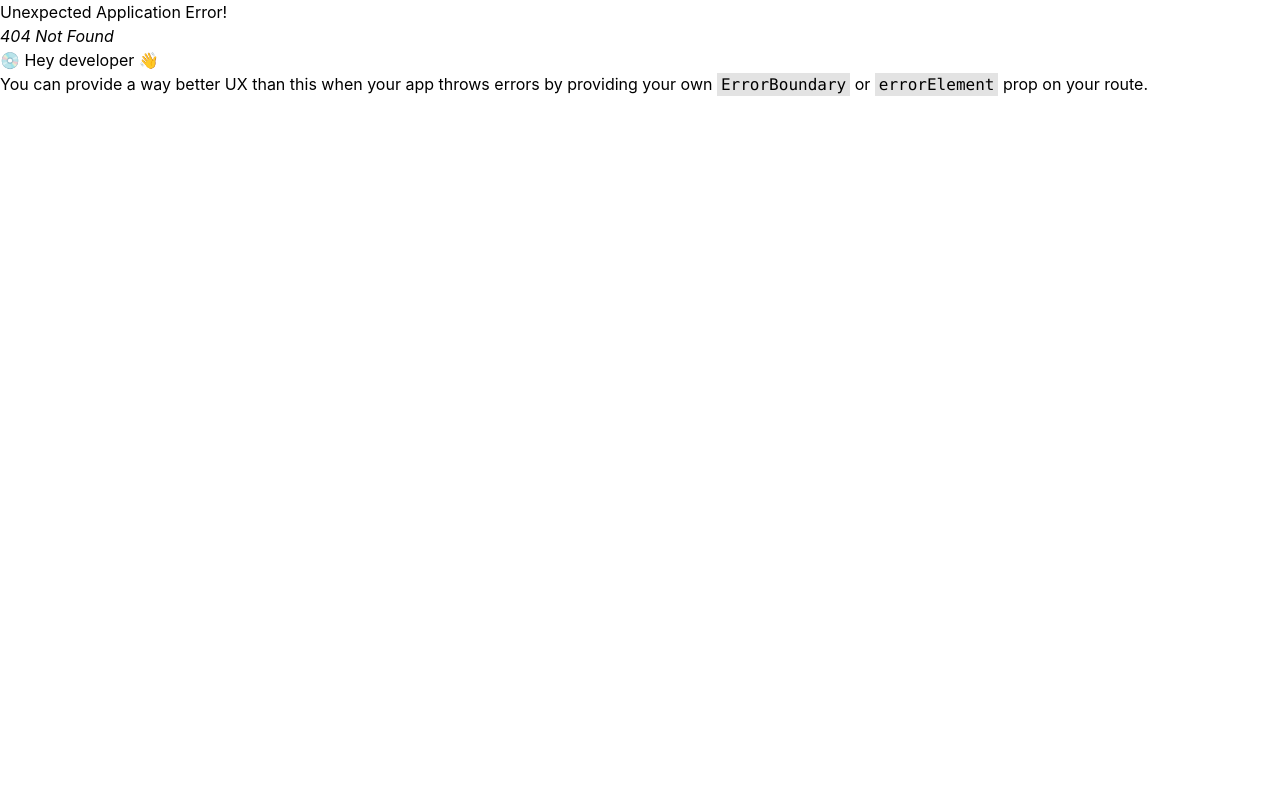
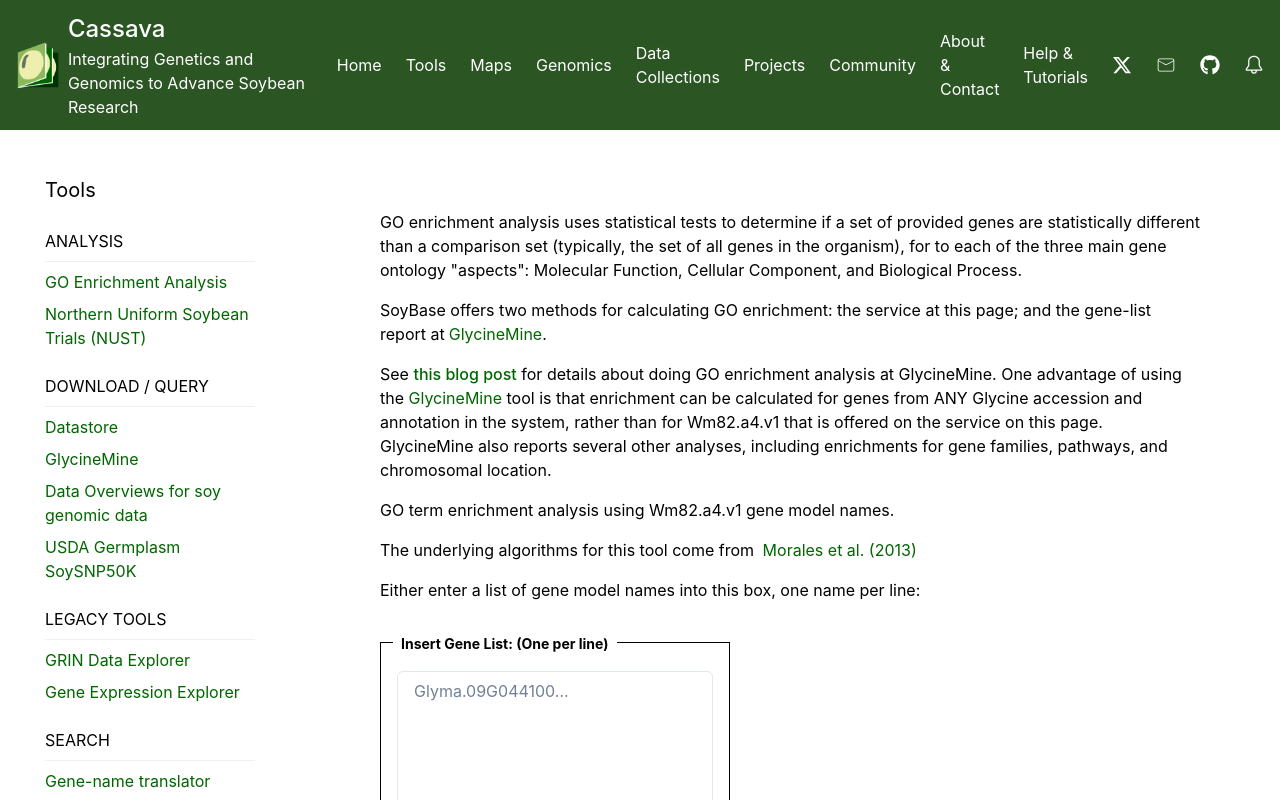
Before and after one commit to devtruongson/rice, a React (Vite) app: page /tools/analysis/go in a window 1280 px wide. Before the commit this address had no page. Shown: the top 800 px of the page. Built offline with nearby package versions, Linux system fonts and the light colour scheme.

Commit message:
add page Go

```diff
--- a/src/components/organisms/Header/index.tsx
+++ b/src/components/organisms/Header/index.tsx
@@ -45,7 +45,11 @@
                                     <MenuList>
                                         {item?.children?.map((itemChild, indexChild) => {
                                             return (
-                                                <Link to={itemChild.path} key={indexChild}>
+                                                <Link
+                                                    to={itemChild.path}
+                                                    key={indexChild}
+                                                    target={itemChild?.isBlank ? '_blank' : ''}
+                                                >
                                                     <MenuItem>{itemChild.label}</MenuItem>
                                                 </Link>
                                             );
--- a/src/components/organisms/Navbar/index.tsx
+++ b/src/components/organisms/Navbar/index.tsx
@@ -1,7 +1,8 @@
 import { Box, Divider, Text } from '@chakra-ui/react';
 import { HEADER_HEIGHT, NAVBAR_WIDTH } from '../../../constants';
-import { Link } from 'react-router-dom';
 import colors from '../../../constants/colors';
+import { routesMap } from '../../../routes/routes';
+import LinkCustom from '../../atoms/Link';
 
 const Navbar = () => {
     return (
@@ -19,14 +20,18 @@
                 Tools
             </Text>
             <LabelCommon label="Analysis" />
-            <ItemCustom label="GO Enrichment Analysis" path="/" />
+            <ItemCustom label="GO Enrichment Analysis" path={routesMap.Go} isBlank />
             <ItemCustom label="Northern Uniform Soybean Trials (NUST)" path="/" />
 
             {/*  */}
             <LabelCommon label="Download / Query" />
             <ItemCustom label="Datastore" path="/" />
-            <ItemCustom label="GlycineMine" path="/" />
-            <ItemCustom label="Data Overviews for soy genomic data" path="/" />
+            <ItemCustom label="GlycineMine" path="https://mines.legumeinfo.org/glycinemine/begin.do" isBlank />
+            <ItemCustom
+                label="Data Overviews for soy genomic data"
+                path="https://dscensor.legumeinfo.org/multiqc-demo/genome_main:Glycine"
+                isBlank
+            />
             <ItemCustom label="USDA Germplasm SoySNP50K" path="/" />
 
             {/*  */}
@@ -80,13 +85,8 @@
 type ItemCustomProps = {
     label: string;
     path: string;
+    isBlank?: boolean;
 };
-const ItemCustom = ({ label, path }: ItemCustomProps) => {
-    return (
-        <Link to={path}>
-            <Text color={colors.green} fontWeight={400} mb={2}>
-                {label}
-            </Text>
-        </Link>
-    );
+const ItemCustom = ({ label, path, isBlank = false }: ItemCustomProps) => {
+    return <LinkCustom content={label} path={path} color={colors.green} fontWeight={400} mb={2} isBlank={isBlank} />;
 };
--- /dev/null
+++ b/src/components/pages/Go/index.tsx
@@ -0,0 +1,81 @@
+import { Box, Button, FormControl, Text, Textarea, VStack } from '@chakra-ui/react';
+import MainTemPlate from '../../templates/MainTemPlate';
+import LinkCustom from '../../atoms/Link';
+import colors from '../../../constants/colors';
+
+const Go = () => {
+    return (
+        <MainTemPlate>
+            <Box>
+                <Text mb={4}>
+                    GO enrichment analysis uses statistical tests to determine if a set of provided genes are
+                    statistically different than a comparison set (typically, the set of all genes in the organism), for
+                    to each of the three main gene ontology "aspects": Molecular Function, Cellular Component, and
+                    Biological Process.
+                </Text>
+                <Text mb={4}>
+                    SoyBase offers two methods for calculating GO enrichment: the service at this page; and the
+                    gene-list report at
+                    <LinkCustom
+                        ml={1}
+                        content="GlycineMine"
+                        path="https://mines.legumeinfo.org/glycinemine/begin.do"
+                        isBlank
+                        as={'span'}
+                    />
+                    .
+                </Text>
+                <Text mb={4}>
+                    See <LinkCustom content="this blog post" path="/" fontWeight={500} as={'span'} /> for details about
+                    doing GO enrichment analysis at GlycineMine. One advantage of using the{' '}
+                    <LinkCustom content="GlycineMine" path="/" as={'span'} /> tool is that enrichment can be calculated
+                    for genes from ANY Glycine accession and annotation in the system, rather than for Wm82.a4.v1 that
+                    is offered on the service on this page. GlycineMine also reports several other analyses, including
+                    enrichments for gene families, pathways, and chromosomal location.
+                </Text>
+                <Text mb={4}>GO term enrichment analysis using Wm82.a4.v1 gene model names.</Text>
+                <Text mb={4}>
+                    The underlying algorithms for this tool come from{' '}
+                    <LinkCustom
+                        ml={1}
+                        content="Morales et al. (2013)"
+                        path="https://dx.doi.org/10.1071/FP12296"
+                        isBlank
+                        as={'span'}
+                    />
+                </Text>
+                <Text mb={10}>Either enter a list of gene model names into this box, one name per line:</Text>
+
+                <Box border="1px solid black" p={4} width="350px" position="relative">
+                    <Box
+                        position="absolute"
+                        top="-10px"
+                        left="12px"
+                        bg="white"
+                        px="2"
+                        fontSize="sm"
+                        fontWeight="bold"
+                        whiteSpace="nowrap"
+                    >
+                        Insert Gene List: (One per line)
+                    </Box>
+
+                    <FormControl>
+                        <Textarea placeholder="Glyma.09G044100..." mt={3} minHeight={80} />
+
+                        <VStack spacing={2} mt={4}>
+                            <Button bg={colors.brand} color="white" width="100%">
+                                GO ANNOTATION
+                            </Button>
+                            <Button bg={colors.brand} color="white" width="100%">
+                                GO TERM ENRICHMENT ANALYSIS
+                            </Button>
+                        </VStack>
+                    </FormControl>
+                </Box>
+            </Box>
+        </MainTemPlate>
+    );
+};
+
+export default Go;
--- a/src/components/pages/Home/index.tsx
+++ b/src/components/pages/Home/index.tsx
@@ -16,7 +16,7 @@
     const handleSearch = () => {};
     return (
         <MainTemPlate>
-            <Flex p={20}>
+            <Flex>
                 <Box w="70%">
                     <Text fontSize={36} fontWeight={300} mb={2}>
                         {personalBrand}
--- a/src/components/templates/MainTemPlate.tsx
+++ b/src/components/templates/MainTemPlate.tsx
@@ -11,7 +11,9 @@
             <Header />
             <Flex>
                 <Navbar />
-                <Box ml={NAVBAR_WIDTH}>{children}</Box>
+                <Box ml={NAVBAR_WIDTH} p={20}>
+                    {children}
+                </Box>
             </Flex>
         </Box>
     );
--- a/src/constants/header.ts
+++ b/src/constants/header.ts
@@ -12,94 +12,117 @@
         children: [
             {
                 label: 'GO Enrichment Analysis',
-                path: routesMap.Home,
+                isBlank: false,
+                path: routesMap.Go,
             },
             {
                 label: 'Northern Uniform Soybean Trials (NUST)',
+                isBlank: false,
                 path: routesMap.Home,
             },
             {
                 label: 'Datastore',
+                isBlank: false,
                 path: routesMap.Home,
             },
             {
                 label: 'GlycineMine',
-                path: routesMap.Home,
+                path: 'https://mines.legumeinfo.org/glycinemine/begin.do',
+                isBlank: true,
             },
             {
                 label: 'Data Overviews for soy genomic data',
-                path: routesMap.Home,
+                isBlank: false,
+                path: 'https://dscensor.legumeinfo.org/multiqc-demo/genome_main:Glycine',
             },
             {
                 label: 'USDA Germplasm SoySNP50K',
+                isBlank: false,
                 path: routesMap.Home,
             },
             {
                 label: 'GRIN Data Explorer',
+                isBlank: false,
                 path: routesMap.Home,
             },
             {
                 label: 'Gene Expression Explorer',
+                isBlank: false,
                 path: routesMap.Home,
             },
             {
                 label: 'Gene-name translator',
+                isBlank: false,
                 path: routesMap.Home,
             },
             {
                 label: 'Gene Search Tool',
+                isBlank: false,
                 path: routesMap.Home,
             },
             {
                 label: 'Trait Search Tool',
+                isBlank: false,
                 path: routesMap.Home,
             },
             {
                 label: 'SoyCyc',
+                isBlank: false,
                 path: routesMap.Home,
             },
             {
                 label: 'SoyBase SequenceServer BLAST',
+                isBlank: false,
                 path: routesMap.Home,
             },
             {
                 label: 'Annotate Your Sequences',
+                isBlank: false,
                 path: routesMap.Home,
             },
             {
                 label: 'Genome browsers',
+                isBlank: false,
                 path: routesMap.Home,
             },
             {
                 label: 'Genome Context Viewer for Glycine',
+                isBlank: false,
                 path: routesMap.Home,
             },
             {
                 label: 'ZZBrowse GWAS/QTL',
+                isBlank: false,
                 path: routesMap.Home,
             },
             {
                 label: 'CMap-js: Genetic Map Viewer',
+                isBlank: false,
                 path: routesMap.Home,
             },
             {
                 label: 'LIS Germplasm GIS Viewer',
+                isBlank: false,
                 path: routesMap.Home,
             },
             {
                 label: 'Expression Resources',
+                isBlank: false,
                 path: routesMap.Home,
             },
             {
                 label: 'GCViT: SNP Comparison Tool',
+                isBlank: false,
                 path: routesMap.Home,
             },
             {
                 label: 'Ontology',
+                isBlank: false,
                 path: routesMap.Home,
             },
             {
                 label: 'Parentage',
+                isBlank: false,
                 path: routesMap.Home,
             },
         ],
@@ -120,34 +143,42 @@
         children: [
             {
                 label: 'Max',
+                isBlank: false,
                 path: routesMap.Home,
             },
             {
                 label: 'Soja',
+                isBlank: false,
                 path: routesMap.Home,
             },
             {
                 label: 'Cyrtoloba',
+                isBlank: false,
                 path: routesMap.Home,
             },
             {
                 label: 'Dolichocarpa',
+                isBlank: false,
                 path: routesMap.Home,
             },
             {
                 label: 'Falcata',
+                isBlank: false,
                 path: routesMap.Home,
             },
             {
                 label: 'Stenophita',
+                isBlank: false,
                 path: routesMap.Home,
             },
             {
                 label: 'Syndetika',
+                isBlank: false,
                 path: routesMap.Home,
             },
             {
                 label: 'D3-tomentella',
+                isBlank: false,
                 path: routesMap.Home,
             },
         ],
@@ -156,27 +187,27 @@
         label: 'Projects',
         path: '/',
         children: [
-            { label: '1502 Accession Genotyping', path: '/' },
-            { label: '180K Axiom SNP Array', path: '/' },
-            { label: 'BARC Soybean Potential SSR', path: '/' },
-            { label: 'Cultivar resequencing of 481 diverse accessions', path: '/' },
-            { label: 'Cysteine protease and cystatin expression', path: '/' },
-            { label: 'DNA Methylomes of Two Legume Species', path: '/' },
-            { label: 'Development of INDEL markers', path: '/' },
-            { label: 'Improving Biotic and Abiotic Stress Tolerance', path: '/' },
-            { label: 'Lee and PI 483463 Reference Genomes', path: '/' },
-            { label: 'Milestone Cultivar Sequencing', path: '/' },
-            { label: 'NJAU 335 SNP Array', path: '/' },
-            { label: 'Pangenome of 204 northern elite cultivars', path: '/' },
-            { label: 'Sclerotinia stem rot resistance', path: '/' },
-            { label: 'Seed Protein and Oil QTLs', path: '/' },
-            { label: 'Sequencing the USDA core soybean collection', path: '/' },
-            { label: 'SoyMap II', path: '/' },
-            { label: 'SoyNAM', path: '/' },
-            { label: 'Soybean EMS Mutagenized Population', path: '/' },
-            { label: 'Soybean Fast Neutron Mutants', path: '/' },
-            { label: 'Soybean Haplotype Map', path: '/' },
-            { label: 'Soybean Transposable Elements / SoyTEdb', path: '/' },
+            { label: '1502 Accession Genotyping', path: '/', isBlank: false },
+            { label: '180K Axiom SNP Array', path: '/', isBlank: false },
+            { label: 'BARC Soybean Potential SSR', path: '/', isBlank: false },
+            { label: 'Cultivar resequencing of 481 diverse accessions', path: '/', isBlank: false },
+            { label: 'Cysteine protease and cystatin expression', path: '/', isBlank: false },
+            { label: 'DNA Methylomes of Two Legume Species', path: '/', isBlank: false },
+            { label: 'Development of INDEL markers', path: '/', isBlank: false },
+            { label: 'Improving Biotic and Abiotic Stress Tolerance', path: '/', isBlank: false },
+            { label: 'Lee and PI 483463 Reference Genomes', path: '/', isBlank: false },
+            { label: 'Milestone Cultivar Sequencing', path: '/', isBlank: false },
+            { label: 'NJAU 335 SNP Array', path: '/', isBlank: false },
+            { label: 'Pangenome of 204 northern elite cultivars', path: '/', isBlank: false },
+            { label: 'Sclerotinia stem rot resistance', path: '/', isBlank: false },
+            { label: 'Seed Protein and Oil QTLs', path: '/', isBlank: false },
+            { label: 'Sequencing the USDA core soybean collection', path: '/', isBlank: false },
+            { label: 'SoyMap II', path: '/', isBlank: false },
+            { label: 'SoyNAM', path: '/', isBlank: false },
+            { label: 'Soybean EMS Mutagenized Population', path: '/', isBlank: false },
+            { label: 'Soybean Fast Neutron Mutants', path: '/', isBlank: false },
+            { label: 'Soybean Haplotype Map', path: '/', isBlank: false },
+            { label: 'Soybean Transposable Elements / SoyTEdb', path: '/', isBlank: false },
         ],
     },
     {
--- a/src/routes/index.tsx
+++ b/src/routes/index.tsx
@@ -1,3 +1,4 @@
 import { lazy } from 'react';
 
 export const Home = lazy(() => import('../components/pages/Home'));
+export const Go = lazy(() => import('../components/pages/Go'));
--- a/src/routes/routes.tsx
+++ b/src/routes/routes.tsx
@@ -1,10 +1,16 @@
-import { Home } from './index';
+import { Go, Home } from './index';
 
 export const routes = [
     {
         name: 'Home',
         path: '/',
         element: <Home />,
+        requiresAuth: false,
+    },
+    {
+        name: 'Go',
+        path: '/tools/analysis/go',
+        element: <Go />,
         requiresAuth: false,
     },
 ] as const;
```
